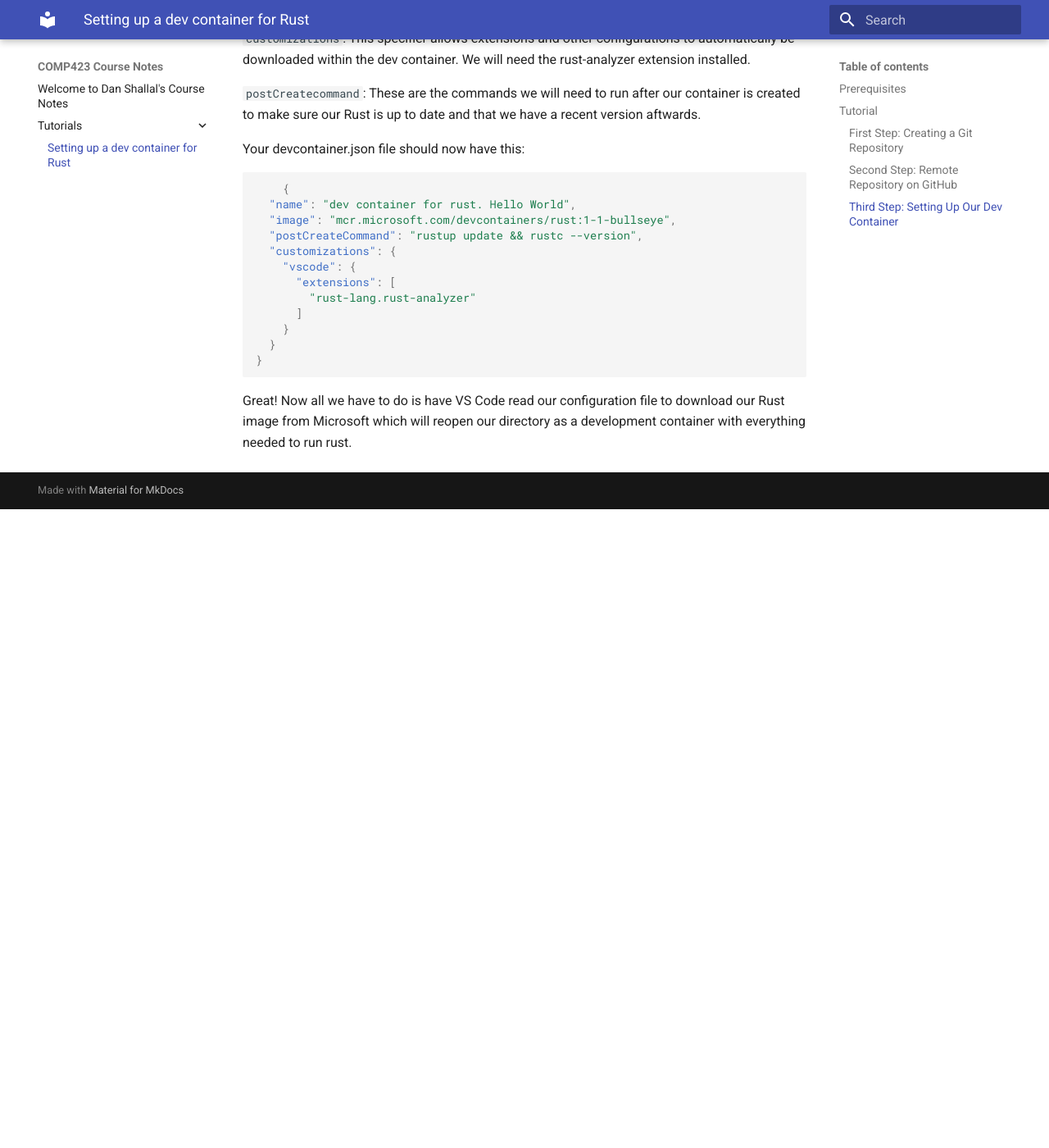
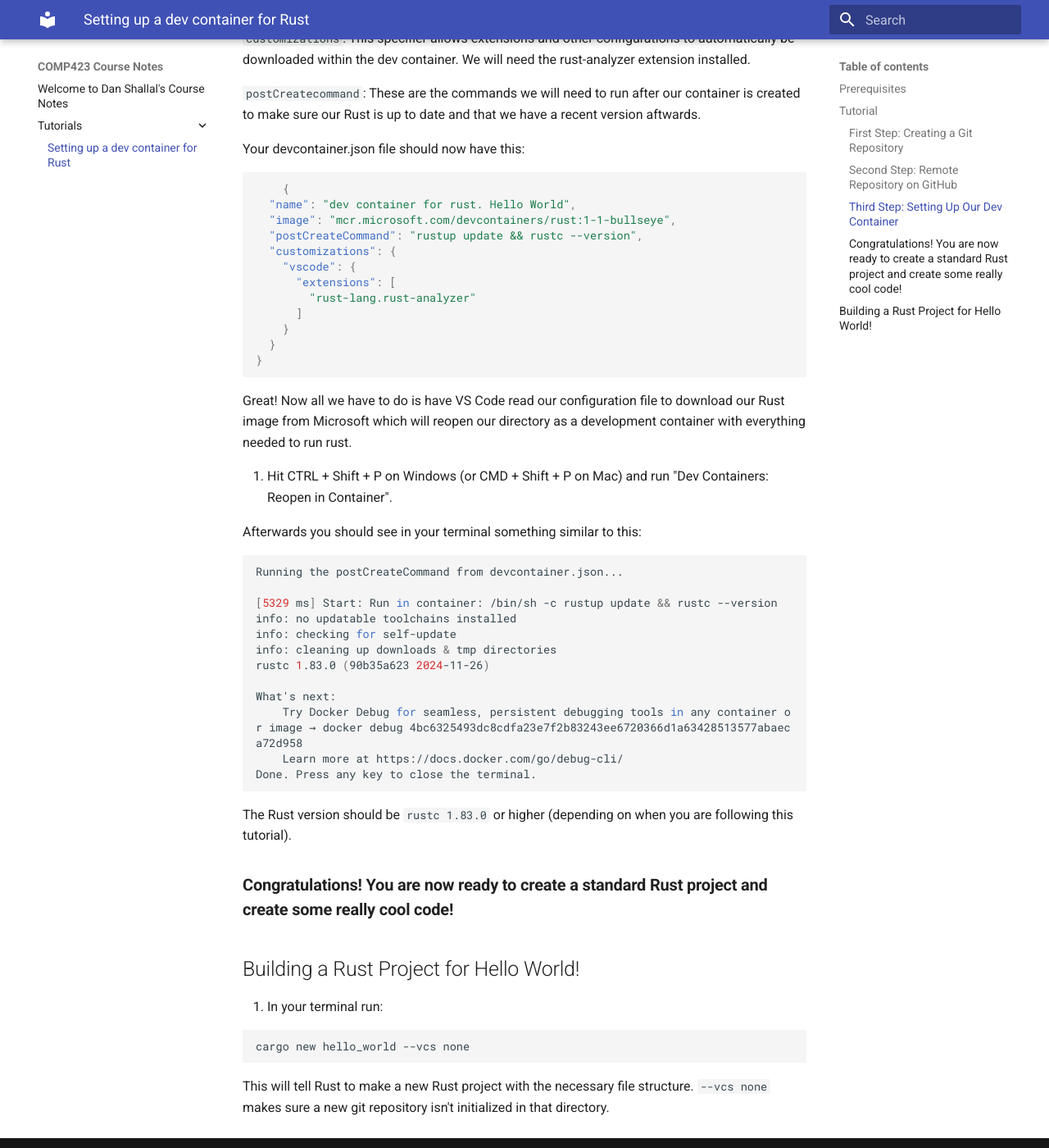
Before and after one commit to dshallal/comp423-course-notes, an MkDocs documentation site: the page built from docs/tutorials/rust-setup.md, in a window 1280 px wide and 1400 px high, scrolled down 2897 px. Shown: the whole window at 82% size. Built offline with MkDocs 1.6.1 and Material for MkDocs 9.7.7, drawn with Linux system fonts in a browser that asks for light colours; before the commit the page ends 3518 px from its top, so only the background shows below that.

Commit message:
hello world in rust step

````diff
--- a/docs/tutorials/rust-setup.md
+++ b/docs/tutorials/rust-setup.md
@@ -117,3 +117,36 @@ Your devcontainer.json file should now have this:
 ```
 
 Great! Now all we have to do is have VS Code read our configuration file to download our Rust image from Microsoft which will reopen our directory as a development container with everything needed to run rust.
+
+4. Hit CTRL + Shift + P on Windows (or CMD + Shift + P on Mac) and run "Dev Containers: Reopen in Container".
+
+Afterwards you should see in your terminal something similar to this:
+
+```bash
+Running the postCreateCommand from devcontainer.json...
+
+[5329 ms] Start: Run in container: /bin/sh -c rustup update && rustc --version
+info: no updatable toolchains installed
+info: checking for self-update
+info: cleaning up downloads & tmp directories
+rustc 1.83.0 (90b35a623 2024-11-26)
+
+What's next:
+    Try Docker Debug for seamless, persistent debugging tools in any container o
+r image → docker debug 4bc6325493dc8cdfa23e7f2b83243ee6720366d1a63428513577abaec
+a72d958
+    Learn more at https://docs.docker.com/go/debug-cli/
+Done. Press any key to close the terminal.
+```
+The Rust version  should be <code>rustc 1.83.0</code> or higher (depending on when you are following this tutorial).
+
+### **Congratulations! You are now ready to create a standard Rust project and create some really cool code!**
+
+## Building a Rust Project for Hello World!
+
+1. In your terminal run:
+
+```bash
+cargo new hello_world --vcs none
+```
+This will tell Rust to make a new Rust project with the necessary file structure. <code>--vcs none</code> makes sure a new git repository isn't initialized in that directory.
````
